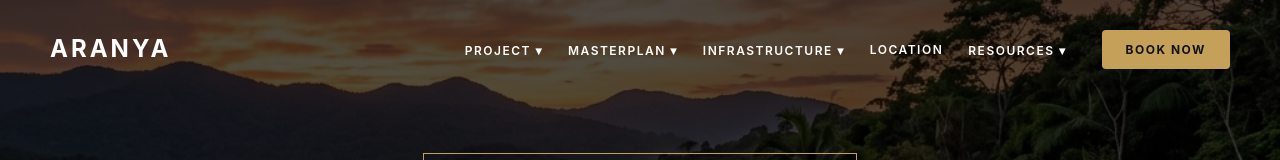
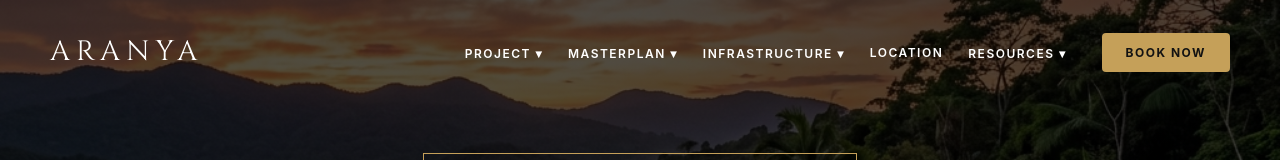
Before and after one commit to vetroconstructions-arch/kumararanya, a Next.js app: page / in a window 1280 px wide. Shown: the top 160 px of the page. Built offline with nearby package versions, Linux system fonts and the light colour scheme.

Commit message:
UI: Refined Logo Aesthetics and Routing

```diff
--- a/components/Navbar.js
+++ b/components/Navbar.js
@@ -41,9 +41,9 @@ export default function Navbar() {
         transition: 'all 0.4s ease',
         fontFamily: 'Inter, sans-serif'
       }}>
-        <div style={{ color: 'white', fontSize: '24px', fontWeight: 'bold', letterSpacing: '3px' }}>
+        <Link href="/" style={{ color: 'white', fontSize: '28px', fontWeight: '400', letterSpacing: '6px', fontFamily: 'Cinzel, serif', textDecoration: 'none' }}>
           ARANYA
-        </div>
+        </Link>
 
         {/* Desktop Navigation */}
         <div className="desktop-menu" style={{ display: 'flex', gap: '25px', alignItems: 'center' }}>
```
